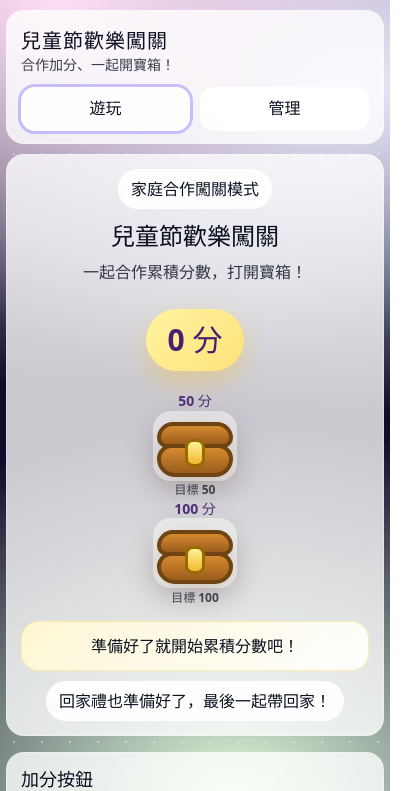
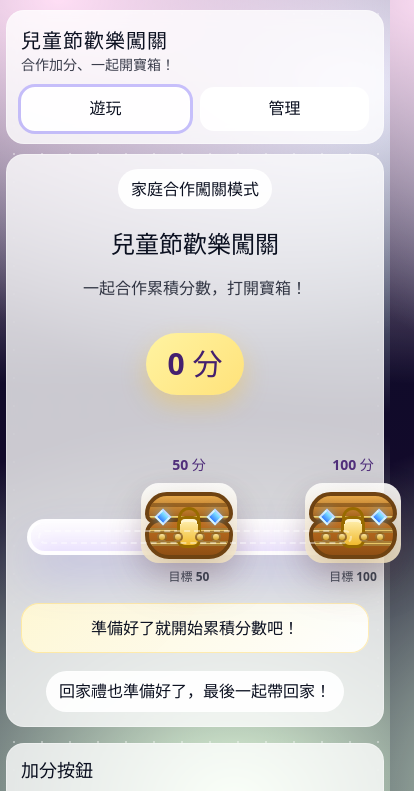
Before and after one commit to Tia2007/treasure-code-quest, a React (Vite) app: page /#/play in a window 390 px wide. Shown: the top 791 px of the page, 414 px wide, since content can reach past the window. Built offline with nearby package versions, Linux system fonts and the light colour scheme.

Commit message:
Update App.css

```diff
--- a/src/App.css
+++ b/src/App.css
@@ -165,11 +165,19 @@
   gap: 16px;
 }
 
+.playLayoutWide {
+  align-items: start;
+}
+
 .energyPanel {
   display: grid;
   justify-items: center;
   align-content: start;
   text-align: center;
+}
+
+.energyPanelHorizontal {
+  gap: 8px;
 }
 
 .scoreBadge {
@@ -190,35 +198,44 @@
   margin-top: 8px;
 }
 
-.energyBarScene {
-  position: relative;
-  height: 540px;
-  width: 230px;
-  display: flex;
-  align-items: flex-end;
-  justify-content: center;
-  padding: 18px 0;
+.energyWrapHorizontal {
+  padding: 8px 6px 30px;
 }
 
-.energyBarTrack {
+.energyBarSceneHorizontal {
   position: relative;
-  width: 80px;
-  height: 100%;
+  width: min(100%, 520px);
+  padding-top: 76px;
+}
+
+.energyBarTrackHorizontal {
+  position: relative;
+  height: 42px;
+  width: 100%;
   border-radius: 999px;
-  border: 4px solid rgba(255, 255, 255, 0.9);
+  border: 4px solid rgba(255, 255, 255, 0.92);
   background: linear-gradient(180deg, rgba(250, 245, 255, 0.95) 0%, rgba(233, 223, 255, 0.98) 100%);
   overflow: visible;
   box-shadow: inset 0 12px 24px rgba(255, 255, 255, 0.75), 0 22px 45px rgba(107, 92, 255, 0.18);
 }
 
-.energyBarFill {
+.energyBarTrackHorizontal::after {
+  content: '';
+  position: absolute;
+  inset: 7px;
+  border-radius: 999px;
+  border: 2px dashed rgba(255, 255, 255, 0.42);
+  pointer-events: none;
+}
+
+.energyBarFillHorizontal {
   position: absolute;
   left: 0;
-  right: 0;
+  top: 0;
   bottom: 0;
   border-radius: 999px;
   background:
-    linear-gradient(180deg, rgba(255, 237, 125, 0.95) 0%, rgba(255, 172, 65, 0.96) 55%, rgba(255, 106, 129, 0.98) 100%),
+    linear-gradient(90deg, rgba(255, 237, 125, 0.95) 0%, rgba(255, 172, 65, 0.96) 50%, rgba(255, 106, 129, 0.98) 100%),
     repeating-linear-gradient(
       45deg,
       rgba(255, 255, 255, 0.16) 0,
@@ -226,22 +243,27 @@
       rgba(255, 255, 255, 0) 12px,
       rgba(255, 255, 255, 0) 24px
     );
-  box-shadow: inset 0 -16px 20px rgba(255, 132, 64, 0.28), 0 0 30px rgba(255, 180, 76, 0.45);
-  transition: height 500ms ease;
+  box-shadow: inset -16px 0 20px rgba(255, 132, 64, 0.22), 0 0 30px rgba(255, 180, 76, 0.45);
+  transition: width 500ms ease;
 }
 
-.energyMarker {
+.energyMarkerHorizontal {
   position: absolute;
-  left: 106px;
+  top: -68px;
+  width: 104px;
   display: grid;
   gap: 6px;
-  align-items: center;
+  justify-items: center;
 }
 
 .markerLabel {
   font-size: 14px;
   font-weight: 800;
   color: #51307c;
+}
+
+.markerLabelTop {
+  margin-bottom: 2px;
 }
 
 .markerHint {
@@ -261,13 +283,20 @@
   box-shadow: 0 10px 24px rgba(83, 56, 131, 0.12);
 }
 
+.markerChestFancy {
+  min-width: 96px;
+  min-height: 76px;
+  background: linear-gradient(180deg, rgba(255, 255, 255, 0.92), rgba(255, 243, 213, 0.88));
+}
+
 .markerChestOpen {
   background: linear-gradient(135deg, rgba(255, 244, 175, 0.96), rgba(255, 255, 255, 0.95));
+  box-shadow: 0 12px 28px rgba(255, 212, 91, 0.28);
 }
 
 .messageCard {
   width: 100%;
-  margin-top: 14px;
+  margin-top: 10px;
   padding: 14px 16px;
   border-radius: 18px;
   background: linear-gradient(135deg, rgba(255, 248, 212, 0.96), rgba(255, 255, 255, 0.95));
@@ -318,14 +347,30 @@
 
 .treasureChest {
   position: relative;
-  width: 118px;
-  height: 96px;
-  filter: drop-shadow(0 10px 16px rgba(99, 61, 19, 0.25));
+  width: 126px;
+  height: 104px;
+  filter: drop-shadow(0 16px 22px rgba(99, 61, 19, 0.28));
+  transform-origin: center bottom;
 }
 
 .treasureChestCompact {
-  width: 76px;
-  height: 62px;
+  width: 88px;
+  height: 72px;
+}
+
+.treasureChestGiant {
+  width: 200px;
+  height: 164px;
+  animation: chestBurst 0.7s cubic-bezier(.22,1.28,.34,1) both;
+}
+
+.treasureAura {
+  position: absolute;
+  inset: -24px;
+  border-radius: 999px;
+  background: radial-gradient(circle, rgba(255, 236, 153, 0.55) 0%, rgba(255, 203, 74, 0.16) 45%, rgba(255,255,255,0) 72%);
+  opacity: 0;
+  transform: scale(0.8);
 }
 
 .treasureBase,
@@ -335,72 +380,154 @@
   transform: translateX(-50%);
   border: 4px solid #6f4312;
   background: linear-gradient(180deg, #d58a2f 0%, #9b5d1d 100%);
+  overflow: hidden;
 }
 
 .treasureBase {
   bottom: 0;
   width: 100%;
-  height: 52%;
-  border-radius: 18px 18px 22px 22px;
+  height: 56%;
+  border-radius: 16px 16px 24px 24px;
+  background:
+    linear-gradient(180deg, #c0701f 0%, #8f4f14 100%),
+    linear-gradient(90deg, rgba(255,255,255,0.18), rgba(255,255,255,0));
 }
 
 .treasureLid {
-  top: 12%;
+  top: 8%;
   width: 100%;
-  height: 42%;
-  border-radius: 22px 22px 14px 14px;
+  height: 44%;
+  border-radius: 26px 26px 12px 12px;
   transform-origin: center bottom;
-  transition: transform 450ms ease;
+  transition: transform 520ms cubic-bezier(.25,.7,.2,1.22);
+  background:
+    linear-gradient(180deg, #e5a84a 0%, #9e5a16 100%),
+    linear-gradient(90deg, rgba(255,255,255,0.22), rgba(255,255,255,0));
+}
+
+.treasureBand,
+.treasureRim {
+  position: absolute;
+  left: 0;
+  right: 0;
+}
+
+.treasureBand {
+  height: 16%;
+  background: linear-gradient(180deg, #ffeaa6 0%, #d3a225 100%);
+  border-top: 2px solid rgba(111, 67, 18, 0.55);
+  border-bottom: 2px solid rgba(111, 67, 18, 0.55);
+}
+
+.treasureBandTop { top: 28%; }
+.treasureBandMid { top: 18%; }
+.treasureBandBottom { top: 58%; }
+
+.treasureRim {
+  bottom: 8%;
+  height: 10%;
+  background: linear-gradient(180deg, rgba(255, 236, 153, 0.95), rgba(211, 162, 37, 0.95));
 }
 
 .treasureLock {
   position: absolute;
   left: 50%;
-  bottom: 16%;
+  bottom: 14%;
   transform: translateX(-50%);
-  width: 20px;
-  height: 28px;
+  width: 24px;
+  height: 32px;
   border-radius: 8px;
-  background: linear-gradient(180deg, #ffef99 0%, #f1ba2d 100%);
+  background: linear-gradient(180deg, #fff1b3 0%, #f1ba2d 100%);
   border: 3px solid #986b00;
-  z-index: 2;
+  z-index: 4;
+  box-shadow: inset 0 3px 0 rgba(255,255,255,0.45);
+}
+
+.treasureLock::before {
+  content: '';
+  position: absolute;
+  left: 50%;
+  top: -12px;
+  transform: translateX(-50%);
+  width: 16px;
+  height: 14px;
+  border: 3px solid #986b00;
+  border-bottom: 0;
+  border-radius: 12px 12px 0 0;
 }
 
 .treasureGlow {
   position: absolute;
-  inset: -8px;
-  border-radius: 26px;
-  background: radial-gradient(circle, rgba(255, 237, 140, 0.6) 0%, rgba(255, 224, 90, 0.14) 40%, rgba(255,255,255,0) 72%);
+  inset: -10px;
+  border-radius: 30px;
+  background: radial-gradient(circle, rgba(255, 237, 140, 0.62) 0%, rgba(255, 224, 90, 0.18) 42%, rgba(255,255,255,0) 72%);
   opacity: 0;
   transition: opacity 350ms ease;
 }
 
+.treasureGem {
+  position: absolute;
+  top: 34%;
+  width: 12px;
+  height: 12px;
+  transform: rotate(45deg);
+  background: linear-gradient(180deg, #8df0ff 0%, #337bff 100%);
+  border: 2px solid rgba(255,255,255,0.7);
+  box-shadow: 0 0 10px rgba(102, 194, 255, 0.6);
+  z-index: 4;
+}
+
+.treasureGemLeft { left: 14%; }
+.treasureGemRight { right: 14%; }
+
+.treasureStud {
+  position: absolute;
+  top: 63%;
+  width: 10px;
+  height: 10px;
+  border-radius: 999px;
+  background: linear-gradient(180deg, #ffeaa6 0%, #d3a225 100%);
+  border: 2px solid rgba(111, 67, 18, 0.65);
+  z-index: 4;
+}
+
+.treasureStud1 { left: 14%; }
+.treasureStud2 { left: 32%; }
+.treasureStud3 { right: 32%; }
+.treasureStud4 { right: 14%; }
+
 .treasureLight {
   position: absolute;
-  width: 16px;
-  height: 46px;
-  bottom: 54%;
+  width: 18px;
+  height: 66px;
+  bottom: 50%;
   border-radius: 999px;
-  background: linear-gradient(180deg, rgba(255, 255, 255, 0.96), rgba(255, 225, 102, 0));
+  background: linear-gradient(180deg, rgba(255, 255, 255, 1), rgba(255, 225, 102, 0));
   opacity: 0;
   transform-origin: bottom center;
 }
 
-.treasureLight1 { left: 24%; transform: rotate(-16deg); }
-.treasureLight2 { left: 47%; transform: rotate(0deg); }
-.treasureLight3 { left: 69%; transform: rotate(16deg); }
+.treasureLight1 { left: 18%; transform: rotate(-18deg); }
+.treasureLight2 { left: 38%; transform: rotate(-5deg); }
+.treasureLight3 { left: 58%; transform: rotate(8deg); }
+.treasureLight4 { left: 76%; transform: rotate(18deg); }
 
 .treasureChestOpen .treasureLid {
-  transform: translateX(-50%) rotate(-32deg) translateY(-10px);
+  transform: translateX(-50%) rotate(-38deg) translateY(-16px);
 }
 
 .treasureChestOpen .treasureGlow,
-.treasureChestOpen .treasureLight {
+.treasureChestOpen .treasureLight,
+.treasureChestOpen .treasureAura {
   opacity: 1;
 }
 
+.treasureChestOpen .treasureAura {
+  animation: auraPulse 1.15s ease-in-out infinite;
+}
+
 .treasureChestOpen .treasureLight {
-  animation: treasurePulse 1.3s ease-in-out infinite;
+  animation: treasurePulse 1.2s ease-in-out infinite;
 }
 
 .celebrationOverlay {
@@ -416,13 +543,13 @@
   position: absolute;
   inset: 0;
   background:
-    radial-gradient(circle at center, rgba(255, 231, 127, 0.34) 0%, rgba(255, 203, 74, 0.18) 22%, rgba(85, 39, 117, 0.15) 52%, rgba(28, 18, 48, 0.58) 100%);
+    radial-gradient(circle at center, rgba(255, 231, 127, 0.38) 0%, rgba(255, 203, 74, 0.22) 20%, rgba(85, 39, 117, 0.18) 48%, rgba(28, 18, 48, 0.64) 100%);
 }
 
 .celebrationCard {
   position: relative;
   z-index: 2;
-  width: min(92vw, 540px);
+  width: min(92vw, 560px);
   padding: 28px 20px;
   border-radius: 28px;
   text-align: center;
@@ -449,33 +576,43 @@
   top: 18%;
   z-index: 1;
   border-radius: 999px;
-  background: linear-gradient(180deg, #fffef9 0%, #ffd84e 100%);
   box-shadow: 0 0 18px rgba(255, 223, 100, 0.6);
   animation: sparkleFall linear forwards;
 }
 
 @keyframes sparkleFall {
   0% {
-    transform: translateY(-60px) rotate(0deg);
+    transform: translateY(-70px) rotate(0deg);
     opacity: 0;
   }
   15% {
     opacity: 1;
   }
   100% {
-    transform: translateY(70vh) rotate(220deg);
+    transform: translateY(72vh) rotate(240deg);
     opacity: 0;
   }
 }
 
 @keyframes treasurePulse {
   0%, 100% { transform: scaleY(1) translateY(0); }
-  50% { transform: scaleY(1.12) translateY(-2px); }
+  50% { transform: scaleY(1.15) translateY(-3px); }
+}
+
+@keyframes auraPulse {
+  0%, 100% { transform: scale(0.88); }
+  50% { transform: scale(1.08); }
+}
+
+@keyframes chestBurst {
+  0% { transform: scale(0.4) translateY(50px); opacity: 0; }
+  60% { transform: scale(1.12) translateY(-6px); opacity: 1; }
+  100% { transform: scale(1) translateY(0); opacity: 1; }
 }
 
 @media (min-width: 900px) {
   .playLayout {
-    grid-template-columns: minmax(320px, 380px) 1fr;
+    grid-template-columns: minmax(360px, 440px) 1fr;
     align-items: start;
   }
 
@@ -491,15 +628,6 @@
 
   .main {
     width: min(1180px, calc(100% - 12px));
-  }
-
-  .energyBarScene {
-    width: 180px;
-    height: 440px;
-  }
-
-  .energyMarker {
-    left: 96px;
   }
 }
 
@@ -521,22 +649,21 @@
     font-size: 30px;
   }
 
-  .energyBarScene {
-    height: 400px;
-    width: 160px;
+  .energyBarSceneHorizontal {
+    padding-top: 88px;
   }
 
-  .energyBarTrack {
-    width: 66px;
+  .energyBarTrackHorizontal {
+    height: 36px;
   }
 
-  .energyMarker {
-    left: 82px;
+  .energyMarkerHorizontal {
+    width: 92px;
   }
 
-  .markerChest {
-    min-width: 72px;
-    min-height: 62px;
+  .markerChestFancy {
+    min-width: 84px;
+    min-height: 68px;
   }
 
   .actionButton {
```
